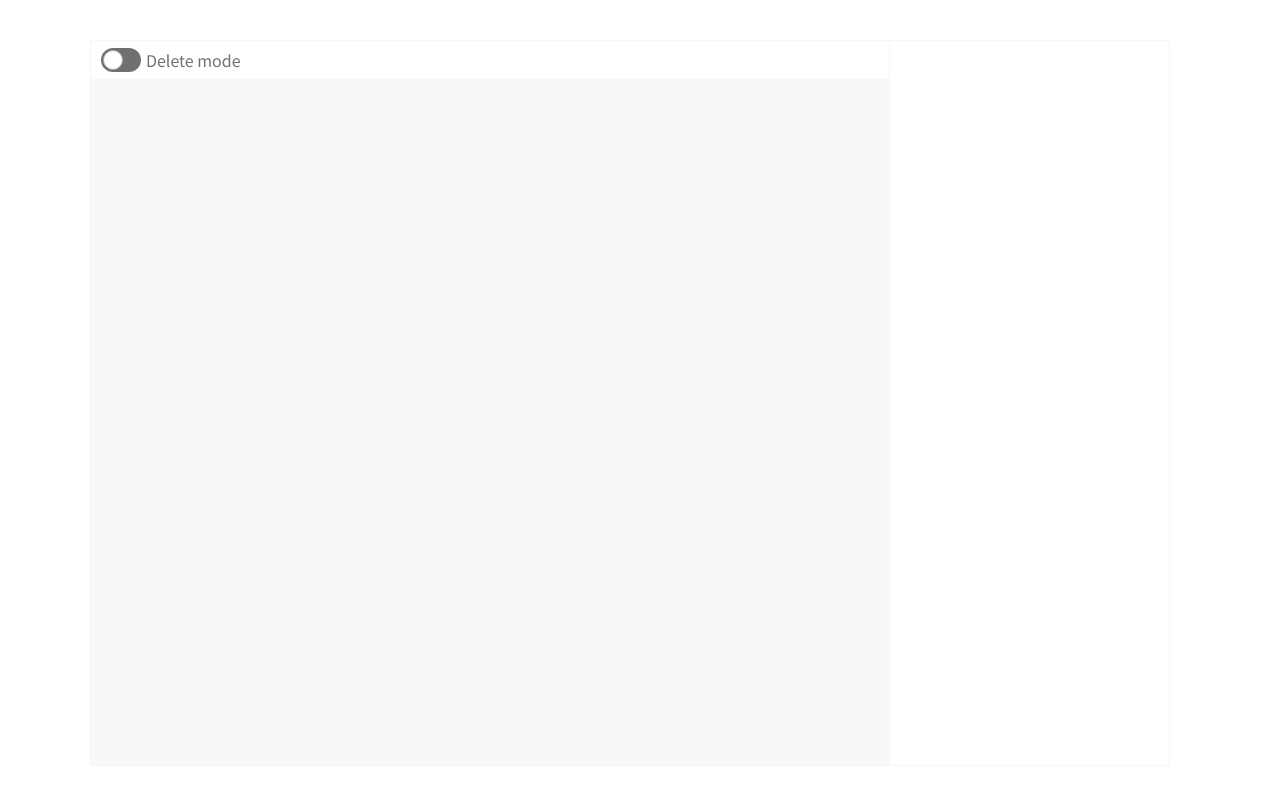
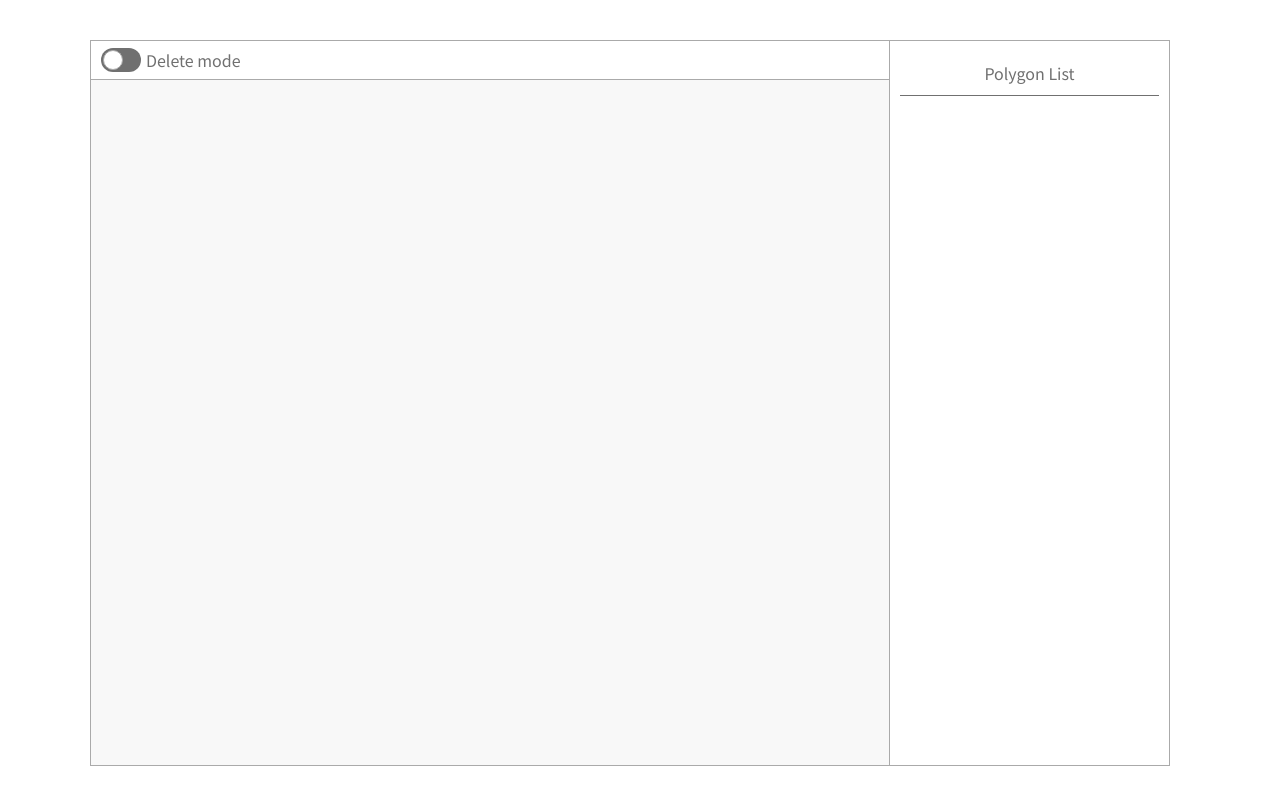
Before and after one commit to dev-hikun/lunit-test, a React (Create React App) app: page / in a window 1280 px wide. Built offline with nearby package versions, Linux system fonts and the light colour scheme.

Commit message:
#6 다각형 List로 보이도록 설정 1. list component화 2. list over 및 out 이벤트 추가 3. list css 적용

```diff
--- a/src/assets/styles/_color.scss
+++ b/src/assets/styles/_color.scss
@@ -1,6 +1,5 @@
-$violet: rgb(155, 89, 182);
 $purple: #748ffc;
-$purple-light: #849bfc;
+$purple-light: #849afcd0;
 $default-text-color: #707070;
 $gray-light: #aaa;
 $gray-ultra-light: #f6f6f6;
--- a/src/assets/styles/_drawingArea.scss
+++ b/src/assets/styles/_drawingArea.scss
@@ -25,12 +25,12 @@ $drawing-bar-height: 40px;
       align-items: center;
       height: $drawing-bar-height;
       padding: 0px 10px;
-      border: 1px solid $gray-ultra-light;
+      border: 1px solid $gray-light;
     }
 
     &-drawing-area {
       width: 100%;
-      border: 1px solid $gray-ultra-light;
+      border: 1px solid $gray-light;
       border-top-width: 0px;
       height: calc(100% - #{$drawing-bar-height});
 
@@ -38,12 +38,47 @@ $drawing-bar-height: 40px;
     }
   }
 
-  .list-wrap {
-    display: flex;
-    padding: 10px 10px;
-    border: 1px solid $gray-ultra-light;
-    border-left-width: 0px;
-    max-width: 280px;
-    min-width: 280px;
+  .list {
+    &-wrap {
+      display: flex;
+      padding: 10px 10px;
+      border: 1px solid $gray-light;
+      border-left-width: 0px;
+      max-width: 280px;
+      min-width: 280px;
+    }
+
+    &-li-wrap {
+      width: 100%;
+      height: 100%;
+    }
+
+    &-item {
+      padding: 10px 10px;
+      cursor: pointer;
+      border-bottom: 1px solid $gray-ultra-light;
+
+      &:hover {
+        color: $purple;
+      }
+
+      &-title {
+        color: $default-text-color !important;
+        cursor: default;
+        text-align: center;
+        border-bottom: 1px solid $default-text-color;
+        padding: 10px 10px;
+      }
+
+      &-active {
+        background-color: $purple-light;
+        color: $white;
+        border-bottom: 1px solid $purple;
+
+        &:hover {
+          color: $white;
+        }
+      }
+    }
   }
 }
--- /dev/null
+++ b/src/views/List.tsx
@@ -0,0 +1,26 @@
+import useShape from 'hooks/useShape';
+import React, { useCallback } from 'react';
+
+const List = () => {
+  const { shapes, setOver } = useShape();
+
+  // mouse over시
+  const onMouseEnter = useCallback((id: string) => setOver(id), []);
+  // mouse out시
+  const onMouseLeave = useCallback(() => setOver(), []);
+  return (
+    <ul className="list-li-wrap">
+      <li className="list-item-title">Polygon List</li>
+      {shapes.map((shape, index) => {
+        return (
+          <li
+            className={`list-item${shape.isOver ? ' list-item-active' : ''}`}
+            key={shape.id}
+            onMouseEnter={() => onMouseEnter(shape.id)}
+            onMouseLeave={onMouseLeave}>{`polygon-${index + 1}`}</li>
+        );
+      })}
+    </ul>
+  );
+};
+export default List;
--- a/src/views/Main.tsx
+++ b/src/views/Main.tsx
@@ -1,11 +1,10 @@
 import Switch from 'components/Switch';
-import useShape from 'hooks/useShape';
 import { Mode } from 'interface';
 import React, { useCallback, useState } from 'react';
 import CanvasDrawingArea from './CanvasDrawingArea';
+import List from './List';
 
 const Main = () => {
-  const { shapes } = useShape();
   const [mode, setMode] = useState<Mode>('drawing');
 
   const onChangeMode = useCallback((e: React.ChangeEvent<HTMLInputElement>) => {
@@ -22,11 +21,7 @@ const Main = () => {
         <CanvasDrawingArea mode={mode} />
       </div>
       <div className="list-wrap">
-        <ul>
-          {shapes.map((shape, index) => {
-            return <li key={shape.id}>{`polygon-${index + 1}`}</li>;
-          })}
-        </ul>
+        <List />
       </div>
     </div>
   );
```
